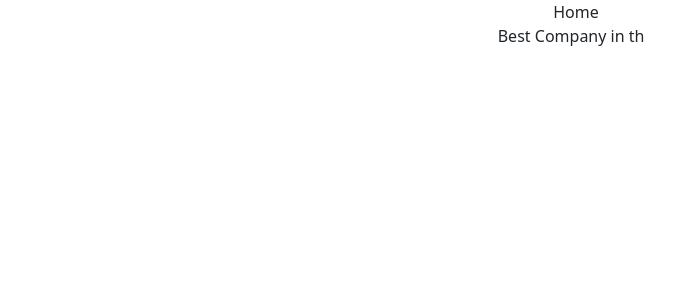
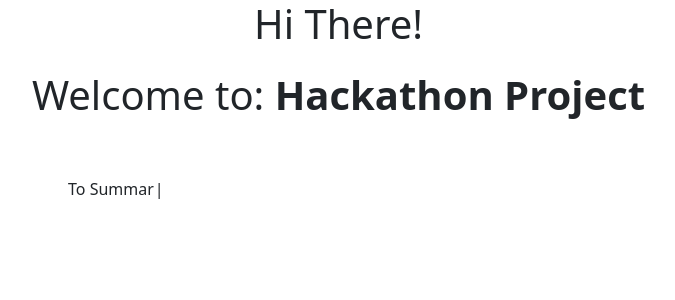
Before and after one commit to larryz1230/TOSter, a React (Create React App) app: page / in a window 1280 px wide. Shown: the top 300 px of the page, without its empty margins (64-739 px from the left). Built offline with nearby package versions, Linux system fonts and the light colour scheme.

Commit message:
larrys website tempalte

```diff
--- a/package.json
+++ b/package.json
@@ -6,6 +6,9 @@
     "@testing-library/jest-dom": "^5.17.0",
     "@testing-library/react": "^13.4.0",
     "@testing-library/user-event": "^13.5.0",
+    "bootstrap": "^5.3.0",
+    "openai": "^3.3.0",
+    "pdfjs-dist": "^3.8.162",
     "react": "^18.2.0",
     "react-dom": "^18.2.0",
     "react-router-dom": "^6.14.2",
--- a/src/components/home/Home.js
+++ b/src/components/home/Home.js
@@ -2,7 +2,6 @@ import React from "react";
 import { Container, Row, Col } from "react-bootstrap";
 import Particle from "../Particle";
 import Type from "./Type";
-import Typewriter from "typewriter-effect";
 
 function Home() {
   return (
@@ -38,18 +37,46 @@ function Home() {
     //     </Container>
     //   </Container>
     // </section>
-    <>
-      <div>Home</div>
-      <Typewriter
-        options={{
-          strings: ["TOSter", "Best Company in the wrld"],
-          autoStart: true,
-          loop: true,
-          pauseFor: 3000,
-          deleteSpeed: 100,
-        }}
-      />
-    </>
+    <section>
+      <Container
+        fluid
+        className="home-section"
+        id="home">
+        <Container className="home-content">
+          <Row>
+            <Col
+              md={7}
+              className="home-header">
+              <h1
+                style={{ paddingBottom: 15 }}
+                className="heading">
+                Hi There!{" "}
+              </h1>
+
+              <h1 className="heading-name">
+                Welcome to:
+                <strong className="main-name"> Hackathon Project</strong>
+              </h1>
+
+              <div style={{ padding: 50, textAlign: "left" }}>
+                <Type />
+              </div>
+            </Col>
+
+            {/*<Col
+              md={5}
+              style={{ paddingBottom: 20 }}>
+              <img
+                src={homeLogo}
+                alt="home pic"
+                className="img-fluid"
+                style={{ maxHeight: "450px" }}
+              />
+  </Col>*/}
+          </Row>
+        </Container>
+      </Container>
+    </section>
   );
 }
 
```
Also changed, not shown: 1 other file (tests, documents, lock files or other folders).
